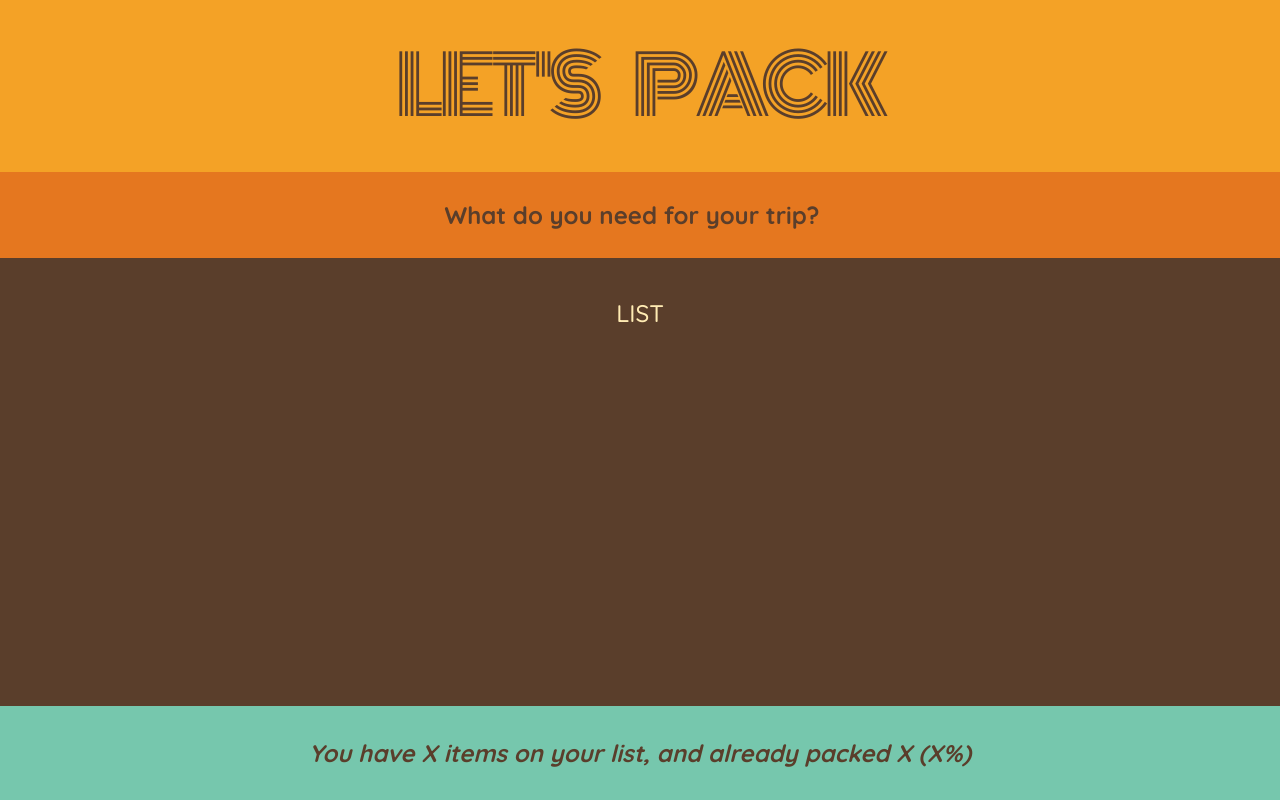
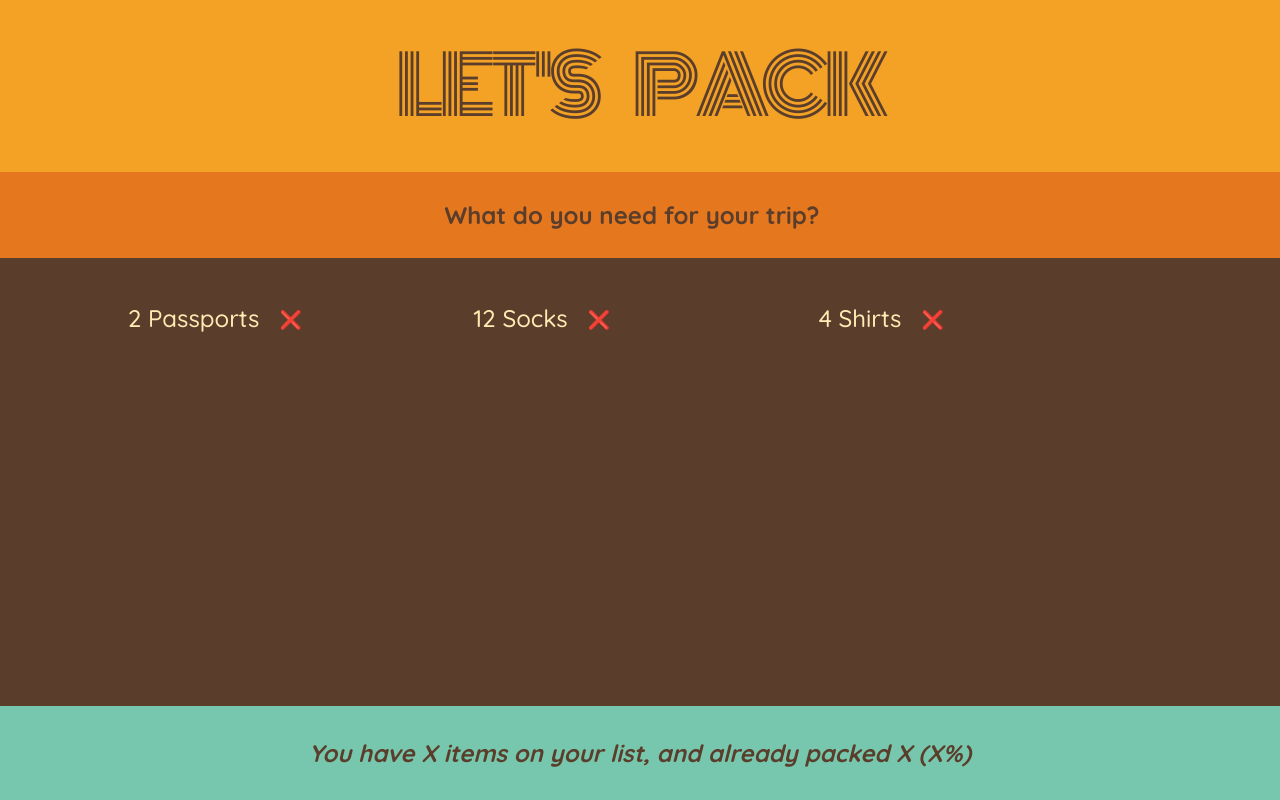
Before and after one commit to visheshtomarr/travel-list, a JavaScript app: page / in a window 1280 px wide. Built offline with nearby package versions, Linux system fonts and the light colour scheme; the HTML template or start-up script is replaced by a standard one.

Commit message:
Rendered items list

```diff
--- a/public/index.html
+++ b/public/index.html
@@ -1,43 +1,20 @@
 <!DOCTYPE html>
 <html lang="en">
+
 <head>
   <meta charset="utf-8" />
   <link rel="icon" href="%PUBLIC_URL%/favicon.ico" />
   <meta name="viewport" content="width=device-width, initial-scale=1" />
   <meta name="theme-color" content="#000000" />
-    <meta
-      name="description"
-      content="Web site created using create-react-app"
-    />
+  <meta name="description" content="Web site created using create-react-app" />
   <link rel="apple-touch-icon" href="%PUBLIC_URL%/logo192.png" />
-    <!--
-      manifest.json provides metadata used when your web app is installed on a
-      user's mobile device or desktop. See https://developers.google.com/web/fundamentals/web-app-manifest/
-    -->
   <link rel="manifest" href="%PUBLIC_URL%/manifest.json" />
-    <!--
-      Notice the use of %PUBLIC_URL% in the tags above.
-      It will be replaced with the URL of the `public` folder during the build.
-      Only files inside the `public` folder can be referenced from the HTML.
+  <title>Travel-list</title>
+</head>
 
-      Unlike "/favicon.ico" or "favicon.ico", "%PUBLIC_URL%/favicon.ico" will
-      work correctly both with client-side routing and a non-root public URL.
-      Learn how to configure a non-root public URL by running `npm run build`.
-    -->
-    <title>React App</title>
-  </head>
 <body>
   <noscript>You need to enable JavaScript to run this app.</noscript>
   <div id="root"></div>
-    <!--
-      This HTML file is a template.
-      If you open it directly in the browser, you will see an empty page.
+</body>
 
-      You can add webfonts, meta tags, or analytics to this file.
-      The build step will place the bundled scripts into the <body> tag.
-
-      To begin the development, run `npm start` or `yarn start`.
-      To create a production bundle, use `npm run build` or `yarn build`.
-    -->
-  </body>
 </html>
--- a/src/App.js
+++ b/src/App.js
@@ -1,6 +1,7 @@
 const initialItems = [
   { id: 1, description: "Passports", quantity: 2, packed: false },
   { id: 2, description: "Socks", quantity: 12, packed: false },
+  { id: 3, description: "Shirts", quantity: 4, packed: false },
 ];
 
 function App() {
@@ -27,7 +28,15 @@ function Form() {
 }
 
 function PackingList() {
-  return <div className="list">LIST</div>
+  return (
+    <div className="list">
+      <ul>
+        {initialItems.map(item =>
+          <Item item={item} key={item.id} />
+        )}
+      </ul>
+    </div>
+  )
 }
 
 function Stats() {
@@ -38,4 +47,15 @@ function Stats() {
   )
 }
 
+function Item({ item }) {
+  return (
+    <li>
+      <span style={item.packed ? { textDecoration: 'line-through' } : {}}>
+        {item.quantity} {item.description}
+      </span>
+      <button>❌</button>
+    </li>
+  )
+}
+
 export default App;
--- a/src/index.css
+++ b/src/index.css
@@ -94,7 +94,7 @@ input {
 .list ul {
   list-style: none;
   width: 80%;
-  overflow: scroll;
+  overflow: hidden;
 
   display: grid;
   grid-template-columns: repeat(auto-fit, minmax(250px, 1fr));
```
Lines whose indentation alone changed are shown as unchanged.
